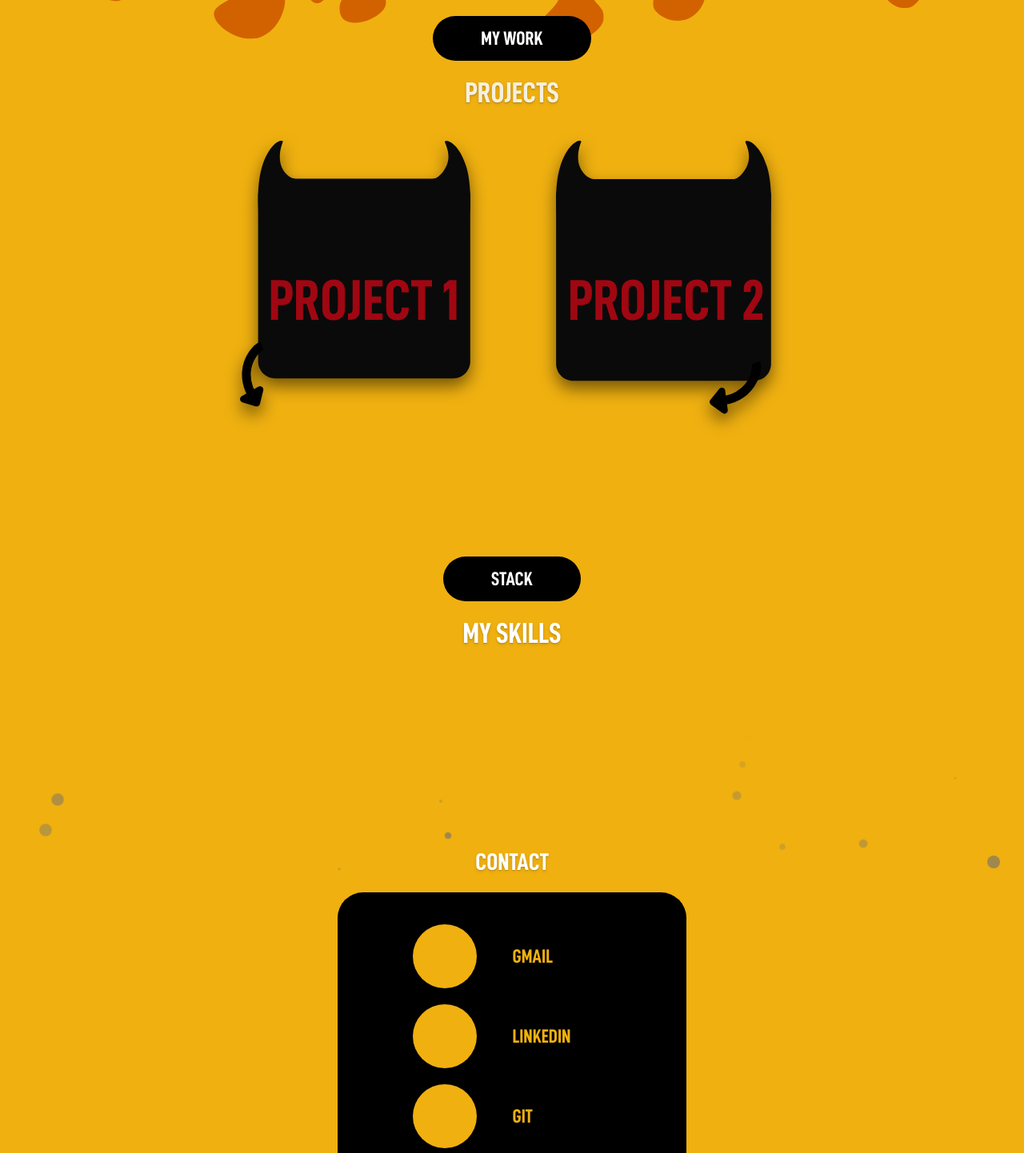
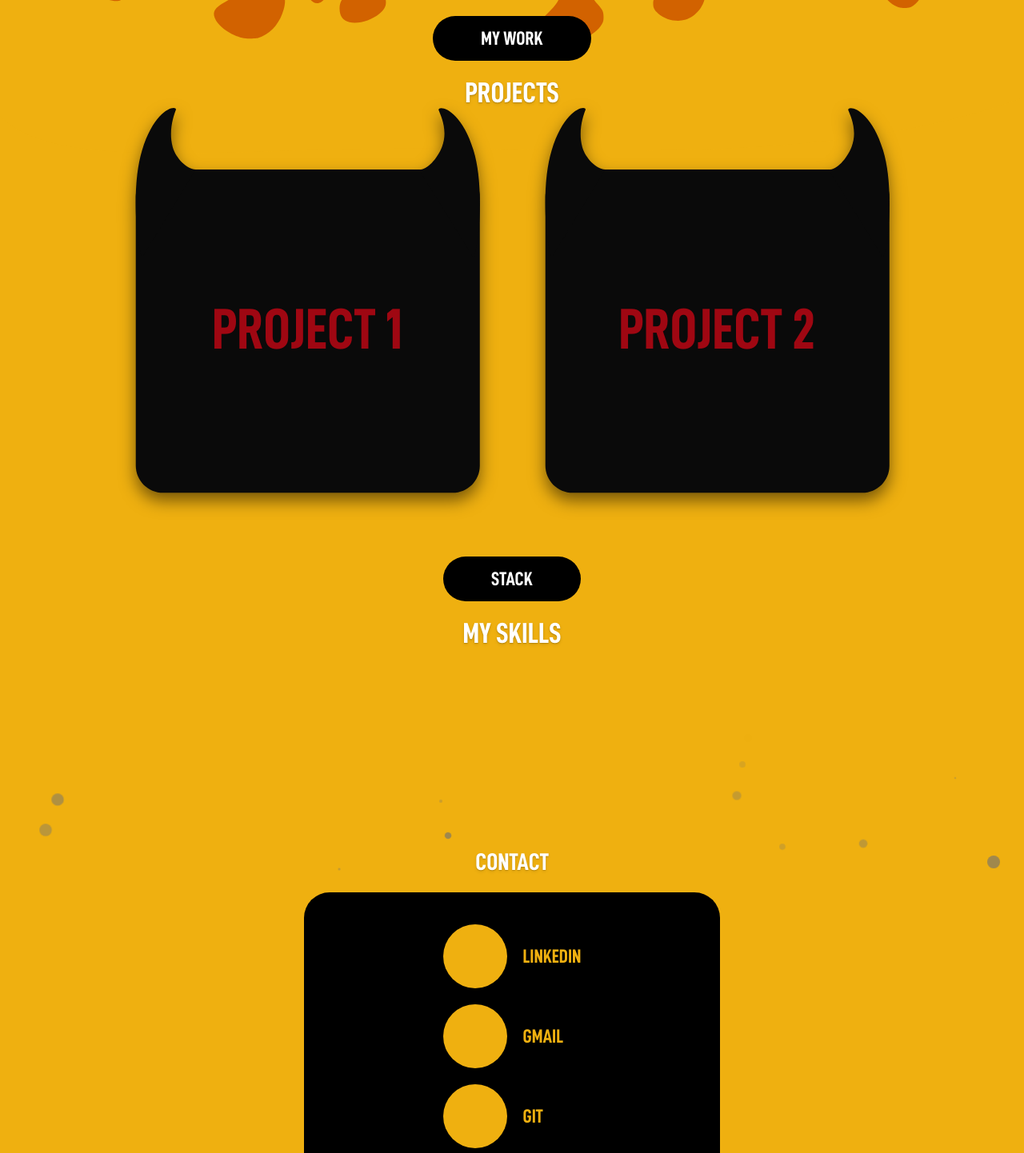
Before and after one commit to Keymor/portfolio-evil, a React (Vite) app: page / in a window 1280 px wide. Shown: the part 820-2262 px from the top of the page at 80% size. Built offline with nearby package versions, Linux system fonts and the light colour scheme.

Commit message:
UI respon

```diff
--- a/src/App.css
+++ b/src/App.css
@@ -30,7 +30,7 @@ body {
 
 @keyframes shifting {
   0% {
-    right: 0%;
+    right: 1080px;
     opacity: 0%;
   }
 
@@ -43,7 +43,7 @@ body {
   }
 
   100% {
-    right: 100%;
+    right: 0px;
     opacity: 0%;
   }
 }
--- a/src/App.tsx
+++ b/src/App.tsx
@@ -23,11 +23,11 @@ function App() {
       <Header />
       <div className='flex flex-col w-full h-[100svh] relative bg-black'>
         <div className='flex flex-col sm:flex-row w-full sm:w-[1180px] h-3/5 mt-[35%] sm:mt-[15%] justify-center self-center gap-[10vw]'>
-          <div style={{ animation: timer ? 'idle 1s ease-in-out infinite' : 'fall 1.5s ease-in-out' }} className='rounded-2xl flex flex-col gap-1 z-1 w-full p-[5vw]'>
+          <div style={{ animation: timer ? 'idle 1s ease-in-out infinite' : 'fall 1.5s ease-in-out' }} className='mx-auto sm:mx-0 rounded-2xl flex flex-col gap-1 z-1 sm:w-full p-[5vw]'>
             <h1 className='py-3 px-4 font-bold text-xl bg-[#cb3838] rounded-4xl text-center w-fit text-white'>FULL STACK WEB DEVELOPER</h1>
             <img src='/HEY.svg' className='h-fit w-4/10 my-1' />
-            <h1 className='text-3xl sm:text-5xl font-bold text-white whitespace-nowrap'>I'M VLADYSLAV KUTUZOV</h1>
-            <h1 className='text-3xl sm:text-5xl font-bold text-white whitespace-nowrap'>I BUILD FRIENDLY WEB EXPERIENCES</h1>
+            <h1 className='text-2xl sm:text-5xl font-bold text-white whitespace-nowrap'>I'M VLADYSLAV KUTUZOV</h1>
+            <h1 className='text-2xl sm:text-5xl font-bold text-white whitespace-nowrap'>I BUILD FRIENDLY WEB EXPERIENCES</h1>
             <div className='flex flex-row gap-5 sm:gap-10 mt-2 sm:mt-6'>
               <div className='size-15 bg-[#cb3838] rounded-full' />
               <div className='size-15 bg-[#cb3838] rounded-full' />
@@ -46,19 +46,29 @@ function App() {
       </div>
       <div className='h-[5vh]' />
       <div className='w-fit self-center mx-auto bg-black text-white text-2xl px-15 py-3 rounded-4xl font-bold z-10'>MY WORK</div>
-      <h1 className='w-fit text-4xl font-bold mx-auto text-shadow-md z-10 mt-5'>PROJECTS</h1>
-      <div className='h-[50svh] flex flex-col w-screen sm:w-[1180px] sm:flex-row text-red-800 justify-center self-center gap-10 mt-10'>
-        <div onMouseEnter={() => setHover1(true)} onMouseLeave={() => setHover1(false)} className='sm:translate-0 -translate-x-1/20 z-10 relative hover:scale-120 duration-300 cursor-pointer drop-shadow-[0px_10px_10px_rgba(0,0,0,0.5)]'>
-          <div style={{ visibility: hover1 ? 'visible' : 'hidden', opacity: hover1 ? 1 : 0 }} className='bg-white rounded-2xl w-2/3 h-1/2 top-11/20 left-[55%] -translate-1/2 absolute inset-0 flex duration-300' />
-          <img src='/devil.svg' className='mx-auto sm:mx-0 size-fit sm:size-[27svw]' />
-          <img style={{visibility: hover1 ? 'visible' : 'hidden'}} src='/eyes.svg' className='size-20 sm:size-[8svw] absolute top-1/10 right-[31%] blink delay-300' />
-          <h1 style={{ visibility: hover1 ? 'hidden' : 'visible'}} className='absolute left-11/20 top-1/2 -translate-1/2 sm:-translate-1/2 text-5xl sm:text-7xl font-bold whitespace-nowrap'>PROJECT 1</h1>
+      <h1 className='w-fit text-white text-4xl font-bold mx-auto text-shadow-md z-10 mt-5'>PROJECTS</h1>
+      <div className='h-[50svh] flex flex-col w-screen sm:max-w-[1080px] sm:flex-row text-red-800 items-center justify-center self-center gap-20 mt-20 sm:mt-10'>
+        <div
+          onMouseEnter={() => setHover1(true)}
+          onMouseLeave={() => setHover1(false)}
+          className='text-center sm:w-4/10 size-fit z-10 relative hover:scale-120 duration-300 drop-shadow-[0px_10px_10px_rgba(0,0,0,0.5)]'>
+          <div
+            style={{ visibility: hover1 ? 'visible' : 'hidden', opacity: hover1 ? 1 : 0 }}
+            className='bg-white rounded-2xl w-9/10 h-2/3 absolute top-1/2 left-1/2 -translate-x-1/2 -translate-y-1/3 flex duration-300' />
+          <img src='/devil.svg' className='mx-auto sm:mx-0 sm:size-full' />
+          <img style={{ visibility: hover1 ? 'visible' : 'hidden' }} src='/eyes.svg' className='w-4/10 absolute top-[15%] left-1/2 -translate-x-1/2 blink delay-300' />
+          <h1 style={{ visibility: hover1 ? 'hidden' : 'visible' }} className='w-full absolute inset-0 left-1/2 top-1/2 -translate-x-1/2 text-5xl sm:text-7xl font-bold whitespace-nowrap'>PROJECT 1</h1>
         </div>
-        <div onMouseEnter={() => setHover2(true)} onMouseLeave={() => setHover2(false)} className='z-10 relative hover:scale-120 duration-300 cursor-pointer drop-shadow-[0px_10px_10px_rgba(0,0,0,0.5)]'>
-          <div style={{ visibility: hover2 ? 'visible' : 'hidden', opacity: hover2 ? 1 : 0 }} className='bg-white rounded-2xl w-2/3 h-1/2 top-11/20 left-[49.3%] -translate-1/2 absolute inset-0 flex duration-300' />
-          <img src='/devil-1.svg' className='mx-auto sm:mx-0 size-fit sm:size-[28.5svw]' />
-          <img style={{visibility: hover2 ? 'visible' : 'hidden'}} src='/eyes.svg' className='size-20 sm:size-[8svw] absolute top-1/10 right-3/8 blinkTwo delay-1000' />
-          <h1 style={{ visibility: hover2 ? 'hidden' : 'visible'}} className=' absolute top-1/2 left-1/2 -translate-1/2 text-5xl sm:text-7xl font-bold whitespace-nowrap'>PROJECT 2</h1>
+        <div
+          onMouseEnter={() => setHover2(true)}
+          onMouseLeave={() => setHover2(false)}
+          className='text-center sm:w-4/10 size-fit z-10 relative hover:scale-120 duration-300 drop-shadow-[0px_10px_10px_rgba(0,0,0,0.5)]'>
+          <div
+            style={{ visibility: hover2 ? 'visible' : 'hidden', opacity: hover2 ? 1 : 0 }}
+            className='bg-white rounded-2xl w-9/10 h-2/3 absolute top-1/2 left-1/2 -translate-x-1/2 -translate-y-1/3 flex duration-300' />
+          <img src='/devil.svg' className='mx-auto sm:mx-0 sm:size-full' />
+          <img style={{ visibility: hover2 ? 'visible' : 'hidden' }} src='/eyes.svg' className='w-4/10 absolute top-[15%] left-1/2 -translate-x-1/2 blink delay-300' />
+          <h1 style={{ visibility: hover2 ? 'hidden' : 'visible' }} className='w-full absolute inset-0 left-1/2 top-1/2 -translate-x-1/2 text-5xl sm:text-7xl font-bold whitespace-nowrap'>PROJECT 2</h1>
         </div>
       </div>
       <div className='h-[15svh]' />
--- a/src/components/contacts.tsx
+++ b/src/components/contacts.tsx
@@ -3,26 +3,24 @@ import Fire from "./particless"
 export default function Contact() {
     return (
         <div className="h-screen w-screen flex relative">
-            <img src="/mauntings_back.svg" className="absolute inset-0 w-full top-auto scale-200 sm:scale-100 sm:-bottom-80 z-1"/>
-            <img src="/front_mauntain.svg" className="absolute inset-0 w-full top-auto scale-200 sm:scale-100 sm:-bottom-80 z-0"/>
-            <Fire color="rgb(114, 114, 114" amount={20}/>
-            <div className="w-9/10 h-1/2 sm:size-fit m-auto mt-[40%] sm:mt-[10%] text-center flex flex-col gap-5 z-1">
-                <h1 className="text-white font-bold text-3xl text-shadow-md">CONTACT</h1>
-                <div className="sm:h-[32svh] sm:w-[34svw] h-full w-full gap-5 p-10 min-h-fit bg-black rounded-4xl flex flex-col">
-                    <div className="px-[15%] gap-[18%] w-full min-h-fit h-1/4 flex flex-row mx-auto mt-auto cursor-pointer">
-                        <div className="size-20 rounded-full bg-[#efb010] my-auto"/>
-                        <h1 className="my-auto font-bold text-2xl text-[#efb010]">GMAIL</h1>
+            <div className="w-9/10 h-1/2 sm:w-[520px] m-auto mt-[40%] sm:mt-[10%] flex flex-col gap-5 z-10">
+                <h1 className="text-white font-bold text-3xl text-shadow-md text-center">CONTACT</h1>
+                <div className="gap-5 w-full p-10 h-fit bg-black rounded-4xl flex flex-row">
+                    <div className="gap-5 min-h-fit h-1/4 flex flex-col my-auto ml-auto cursor-pointer justify-center">
+                        <div className="min-h-20 min-w-20 max-w-20 rounded-full bg-[#efb010]" />
+                        <div className="min-h-20 min-w-20 max-w-20 rounded-full bg-[#efb010]" />
+                        <div className="min-h-20 min-w-20 max-w-20 rounded-full bg-[#efb010]" />
                     </div>
-                    <div className="px-[15%] gap-[18%] min-h-fit w-full h-1/4 flex flex-row mx-auto cursor-pointer">
-                        <div className="size-20 rounded-full bg-[#efb010] my-auto"/>
-                        <h1 className="my-auto font-bold text-2xl text-[#efb010]">LINKEDIN</h1>
-                    </div>
-                    <div className="px-[15%] gap-[18%] min-h-fit w-full h-1/4 flex flex-row mx-auto mb-auto cursor-pointer">
-                        <div className="size-20 rounded-full bg-[#efb010] my-auto"/>
-                        <h1 className="my-auto font-bold text-2xl text-[#efb010]">GIT</h1>
+                    <div className="gap-5 min-h-fit h-1/4 flex flex-col my-auto mr-auto cursor-pointer">
+                        <h1 className="leading-20 font-bold text-2xl text-[#efb010]">LINKEDIN</h1>
+                        <h1 className="leading-20 font-bold text-2xl text-[#efb010]">GMAIL</h1>
+                        <h1 className="leading-20 font-bold text-2xl text-[#efb010]">GIT</h1>
                     </div>
                 </div>
             </div>
+            <img src="/mauntings_back.svg" className="absolute inset-0 w-full top-auto scale-200 sm:scale-100 sm:-bottom-80 z-1" />
+            <img src="/front_mauntain.svg" className="absolute inset-0 w-full top-auto scale-200 sm:scale-100 sm:-bottom-80 z-0" />
+            <Fire color="rgb(114, 114, 114" amount={20} />
         </div>
     )
 }
--- a/src/components/skills.tsx
+++ b/src/components/skills.tsx
@@ -75,8 +75,8 @@ export default function Skills() {
         <div className='flex flex-col sm:gap-5 w-full z-10'>
             <div className='w-fit self-center mx-auto bg-black text-white text-2xl px-15 py-3 rounded-4xl font-bold'>STACK</div>
             <h1 className='w-fit text-4xl font-bold mx-auto text-shadow-md text-white'>MY SKILLS</h1>
-            <div className='hidden sm:flex flex-row w-[90%] mx-auto'>
-                <div className='w-full h-25 flex items-center relative'>
+            <div className='hidden sm:flex flex-row w-full justify-center relative h-25'>
+                <div className='w-[1080px] h-25 flex absolute'>
                     {array.map((item, index) => {
                         return (
                             <div
@@ -89,11 +89,11 @@ export default function Skills() {
                                         hover === index - 1 ||
                                         hover === 0 && index === 9 ||
                                         hover === 9 && index === 0
-                                        ? 1.10 : 1})`
+                                        ? 1.1 : 1})`
                                 }}
                                 onMouseEnter={() => onMouse(index)}
                                 onMouseLeave={() => onMouseLeave()}
-                                className='absolute size-8 sm:size-25 bg-white shadow-md rounded-md flex right-0 opacity-0 translate-x-[50%] hover:size-35 duration-200'>
+                                className='absolute size-8 sm:size-25 bg-white shadow-md rounded-md flex right-0 opacity-0 translate-x-[50%] hover:scale-140 duration-200'>
                                 <img className="rounded-2xl" src={item.img}/>
                             </div>
                         )
--- a/src/index.css
+++ b/src/index.css
@@ -14,6 +14,7 @@
 }
 
 body {
+  overflow-x: clip;
   background-color: #efb010;
   margin: 0;
   display: flex;
```
Also changed, not shown: public/devil.svg.
